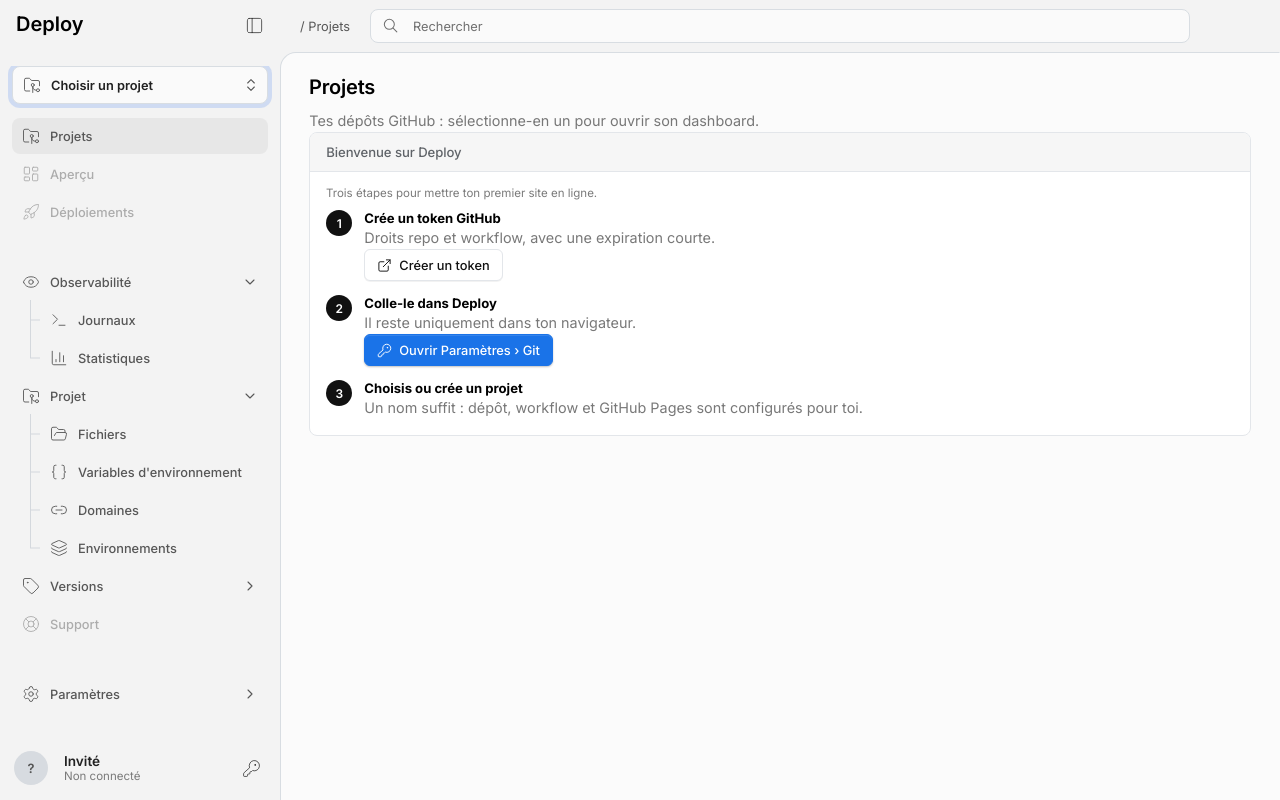
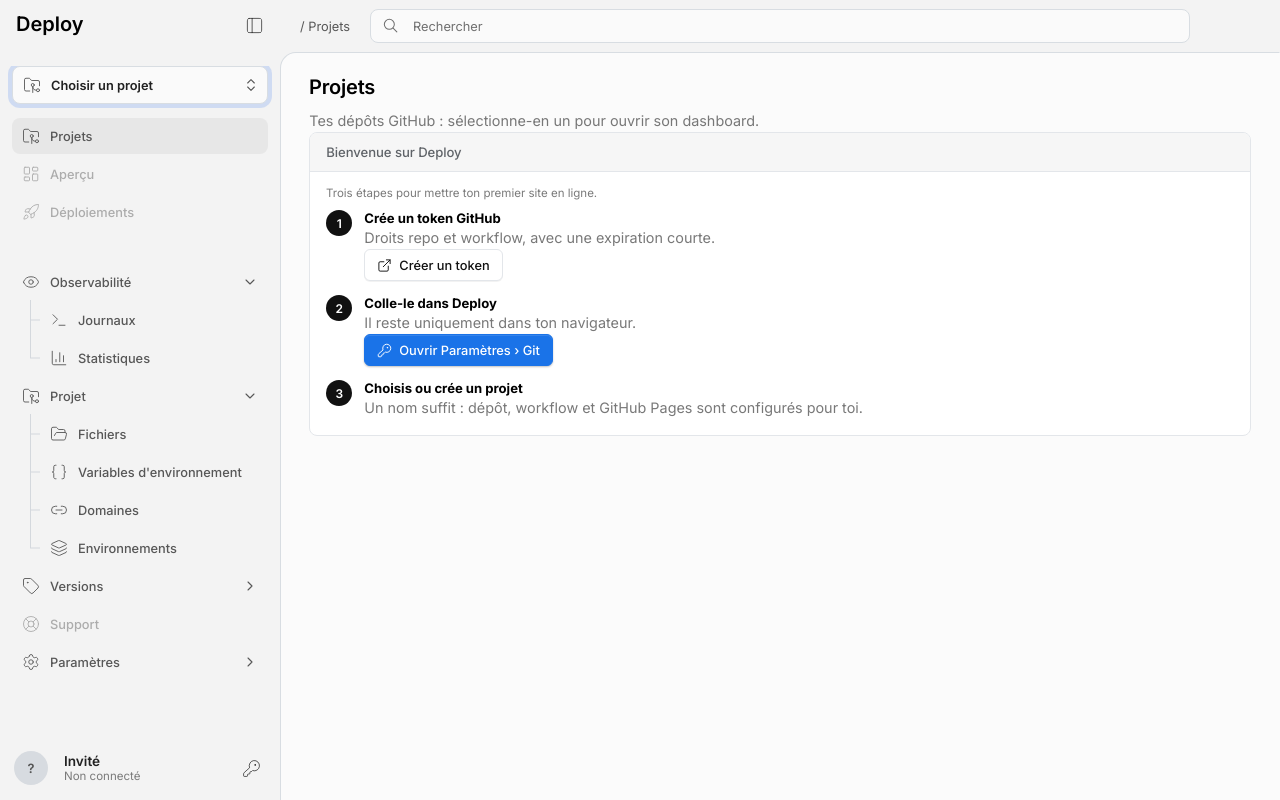
Before and after one commit to teo-trouillet/Deploy, a website: page index.html in a window 1280 px wide. Drawn offline with nearby package versions, Linux system fonts and the light colour scheme; no server answers.

Commit message:
fix index.html

```diff
--- a/index.html
+++ b/index.html
@@ -120,7 +120,7 @@
                 </div>
             </div>
 
-            <div class="nav-group-first">
+            <div class="nav-group">
                 <a href="#" class="nav-item">
                     <i data-lucide="life-buoy"></i>
                     <span>Support</span>
```
